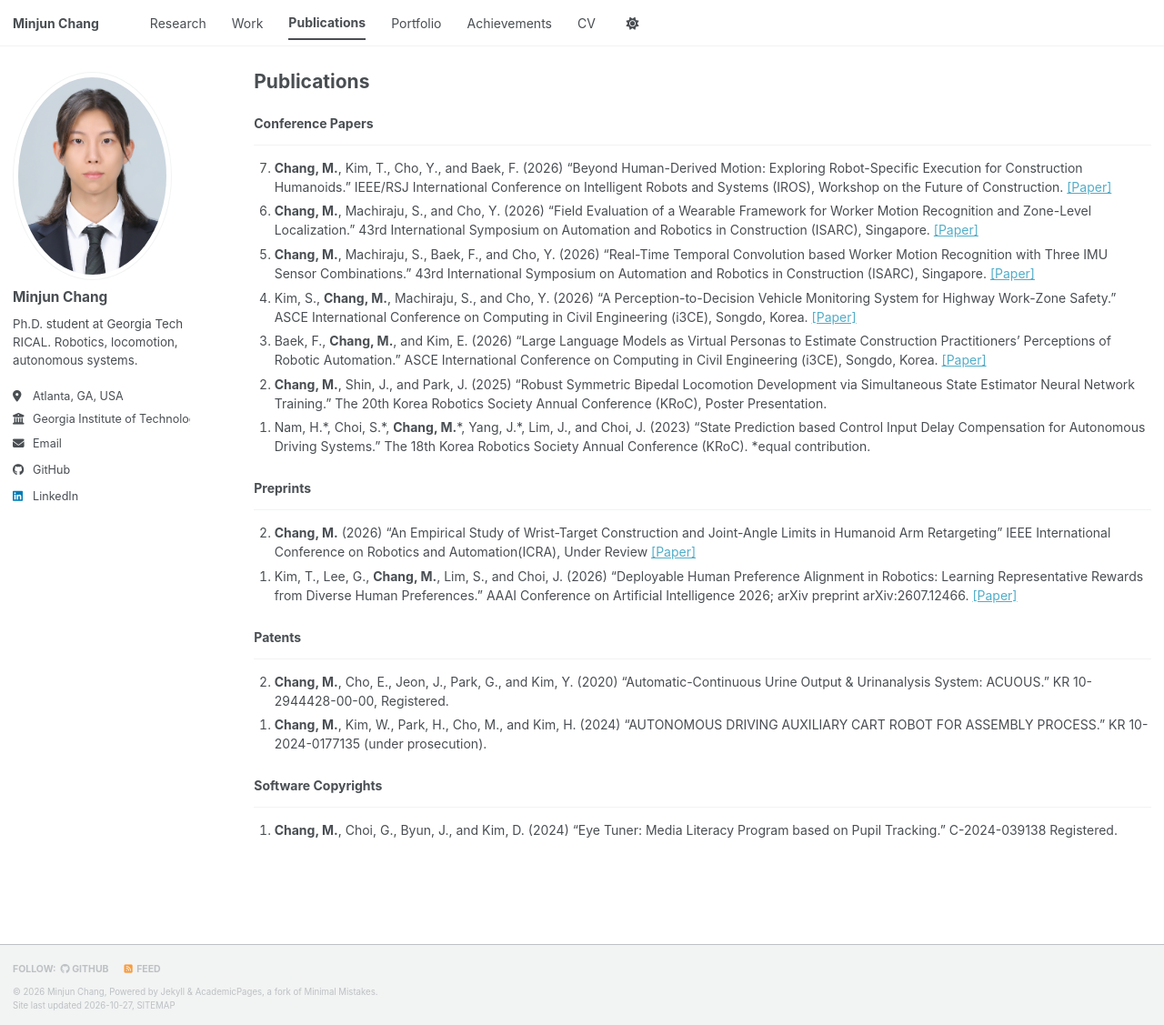
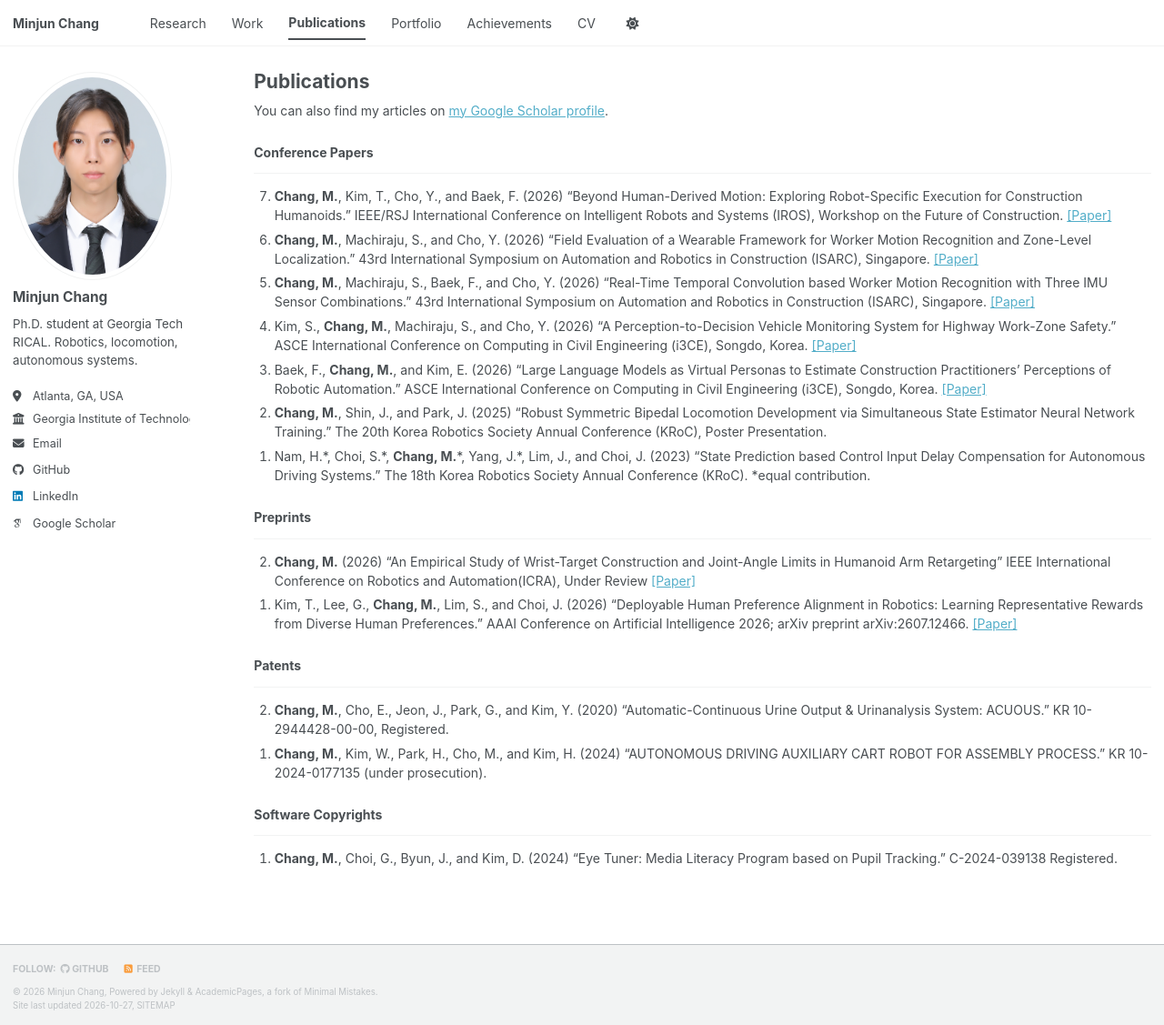
Before and after one commit to wkdalswns0427/wkdalswns0427.github.io, a Jekyll site: the page built from _pages/publications.html, in a window 1280 px wide and 1127 px high. Shown: the whole window at 91% size. Built offline with Jekyll 4.4.1, drawn with Linux system fonts in a browser that asks for light colours; some web fonts are replaced; a script bundle is joined from its source files by our own code; library files that are not in the unit come from our copies; some of the changed lines change nothing that is shown.

Commit message:
update scholar

```diff
--- a/_config.yml
+++ b/_config.yml
@@ -34,7 +34,7 @@
   # Academic websites
   academia         :
   arxiv            :
-  googlescholar    :
+  googlescholar    : "https://scholar.google.com/citations?user=iFS5iP8AAAAJ"
   inspire-hep      :
   impactstory      :
   orcid            :
--- a/_includes/author-profile.html
+++ b/_includes/author-profile.html
@@ -43,9 +43,6 @@
       {% endif %}
       {% if author.arxiv %}
         <li><a href="{{ author.arxiv }}"><i class="ai ai-arxiv ai-fw icon-pad-right"></i>arXiv</a></li>
-      {% endif %}
-      {% if author.googlescholar %}
-        <li><a href="{{ author.googlescholar }}"><i class="ai ai-google-scholar ai-fw icon-pad-right"></i>Google Scholar</a></li>
       {% endif %}
       {% if author.inspire-hep %}
         <li><a href="{{ author.inspire-hep }}"><i class="ai ai-inspire ai-fw icon-pad-right"></i>INSPIRE-HEP</a></li>
@@ -129,6 +126,9 @@
       {% if author.linkedin %}
         <li><a href="https://www.linkedin.com/in/{{ author.linkedin }}"><i class="fab fa-fw fa-linkedin icon-pad-right" aria-hidden="true"></i>LinkedIn</a></li>
       {% endif %}
+      {% if author.googlescholar %}
+        <li><a href="{{ author.googlescholar }}"><i class="ai ai-google-scholar ai-fw icon-pad-right"></i>Google Scholar</a></li>
+      {% endif %}
       {% if author.mastodon %}
         <li><a href="{{ author.mastodon }}"><i class="fab fa-fw fa-mastodon icon-pad-right" aria-hidden="true"></i>Mastodon</a></li>
       {% endif %}
```
